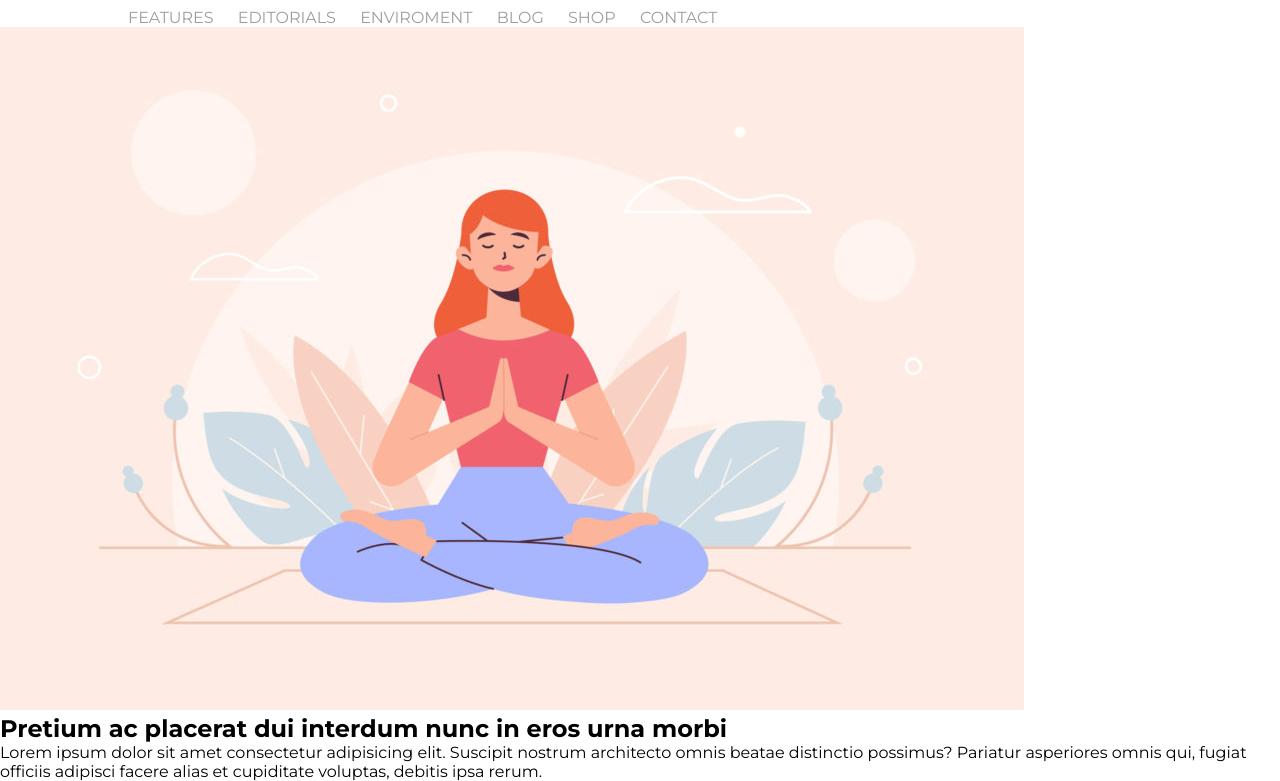
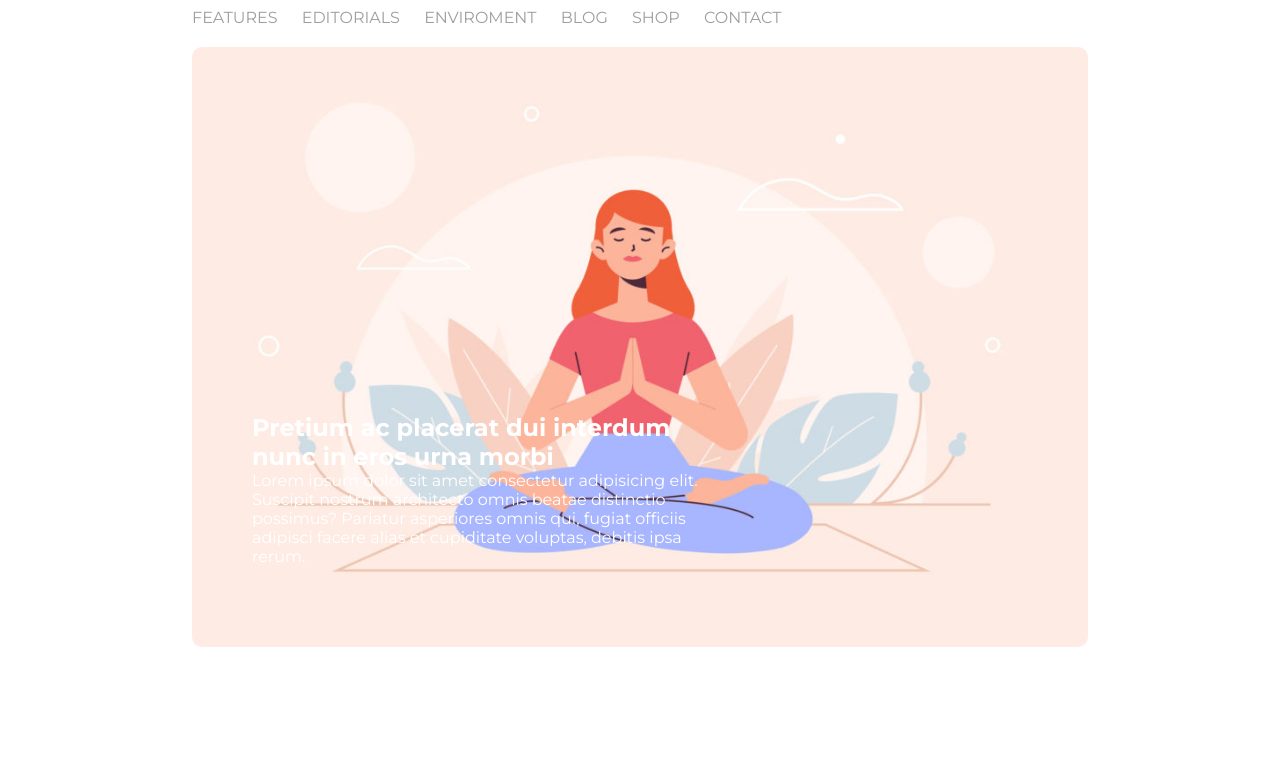
Before and after one commit to EddieFreedome/htmlcss-wp, a plain HTML site: page index.html in a window 1280 px wide. Shown: the part 96-877 px from the top of the page. After the commit the page ends 812 px from the top, so only its background shows below. Drawn offline with Linux system fonts and the light colour scheme.

Commit message:
Inserito hero (sfondo nero mancante) (push erroneamente tardivo)

```diff
--- a/css/style.css
+++ b/css/style.css
@@ -7,7 +7,7 @@
 }
 
 .header-container {
-    width: 80%;
+    width: 70%;
     margin: auto;
     margin-bottom: 20px;
 }
@@ -20,13 +20,51 @@
 }
 
 .nav-container {
-    width: 80%;
+    width: 70%;
     margin: auto;
 
 }
 
+.main-container {
+    width: 70%;
+    margin: auto;
+}
+
+.hero-container{
+    position: relative;
+    padding-bottom: 50px;
+    padding-top: 20px;
+}
+
+.hero-image{
+    height: 600px;
+    background-image: url(../img/banner.jpg);
+    background-repeat: no-repeat;
+    background-position: center;
+    background-size: cover;
+    border-radius: 10px;
+}
+
 #navigatore {
     margin-left: -10px;
+}
+
+.container-scritte-hero {
+
+}
+
+
+.scritte-hero{
+    width: 50%;
+    position: absolute;
+    bottom: 150px;
+    left: 60px;
+    color: white;
+}
+
+.overlay-img {
+    background-color: rgba(0, 0, 0, 0.479);
+    display: inline-block;
 }
 
 a {
--- a/index.html
+++ b/index.html
@@ -32,17 +32,30 @@
         </header>
 
         <main>
-            <div class="container"></div>
+            <div class="main-container">
                 <div class="hero-container">
-                    <img src="img/banner.jpg" alt="hero">
+                    <div class="hero-image">
+                        <div class="container-scritte-hero">
                             <div class="scritte-hero">
                                 <h2>Pretium ac placerat dui interdum nunc in eros urna morbi</h2>
                                 <p>Lorem ipsum dolor sit amet consectetur adipisicing elit. Suscipit nostrum architecto
                                     omnis beatae distinctio possimus? Pariatur asperiores omnis qui,
                                     fugiat officiis adipisci facere alias et cupiditate voluptas, debitis ipsa rerum.</p>
                                 </div>
+                                <div class="overlay-img"></div>
+                       </div>
+                    </div>
+                    <div class="overlay-img"></div>
                 </div>
 
+
+
+
+
+                <section>
+                    <h1></h1>
+                </section>
+            </div>
         </main>
         <footer>
 
```
Lines whose indentation alone changed are shown as unchanged.
